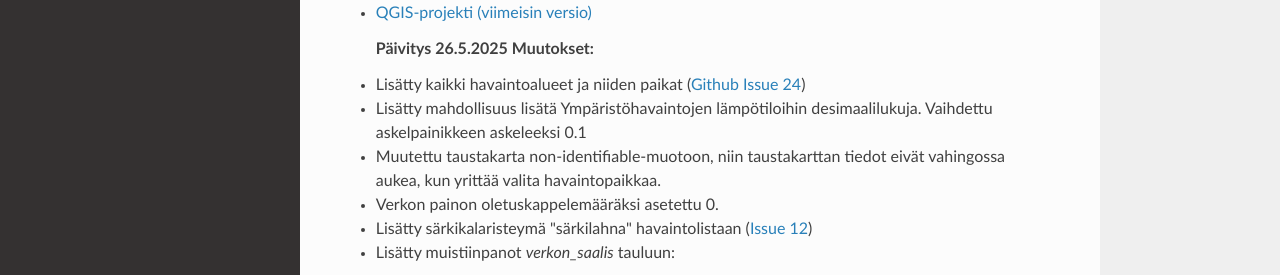
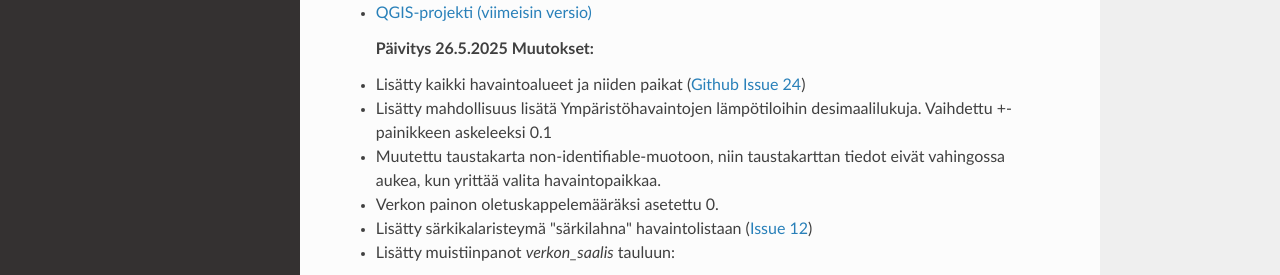
Before and after one commit to GispoCoding/luke-koekalastus, an MkDocs documentation site: the page built from docs/1_alkuvalmistelut.md, in a window 1280 px wide and 900 px high. Shown: the part 279-554 px from the top of the window. Built offline with MkDocs 1.6.1, drawn with Linux system fonts in a browser that asks for light colours; nearby versions of some CDN libraries.

Commit message:
alkuvalmistelut kuvan päivitys4

```diff
--- a/docs/1_alkuvalmistelut.md
+++ b/docs/1_alkuvalmistelut.md
@@ -11,7 +11,7 @@ Lataa GeoPackage-tiedosto, joka sisältää projektitiedoston:
 
 -   Lisätty kaikki havaintoalueet ja niiden paikat ([Github Issue 24](https://github.com/GispoCoding/luke-koekalastus/issues/24))
 
--   Lisätty mahdollisuus lisätä Ympäristöhavaintojen lämpötiloihin desimaalilukuja. Vaihdettu askelpainikkeen askeleeksi 0.1
+-   Lisätty mahdollisuus lisätä Ympäristöhavaintojen lämpötiloihin desimaalilukuja. Vaihdettu +-painikkeen askeleeksi 0.1
 
 -   Muutettu taustakarta non-identifiable-muotoon, niin taustakarttan tiedot eivät vahingossa aukea, kun yrittää valita havaintopaikkaa.
 
```
